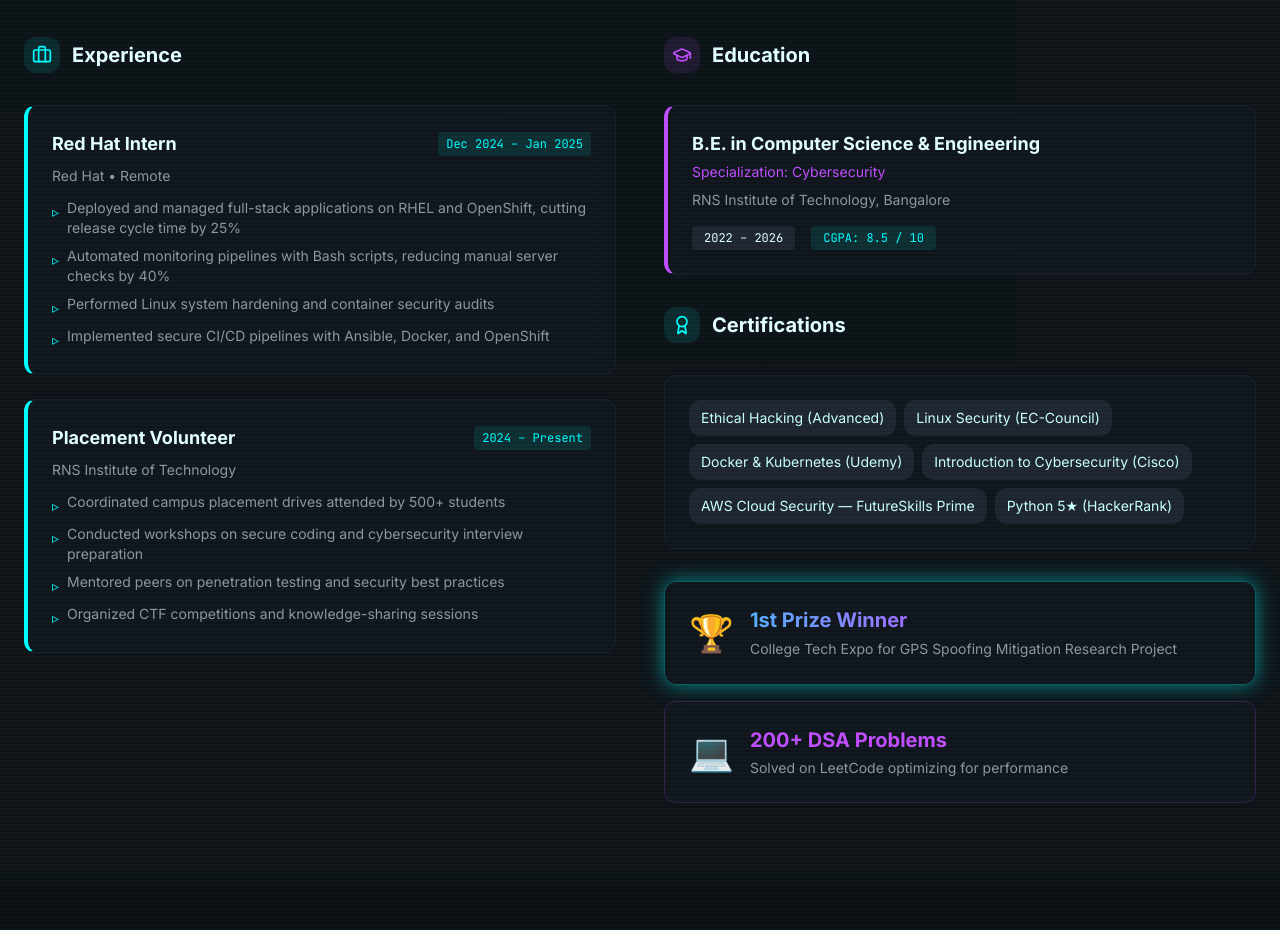
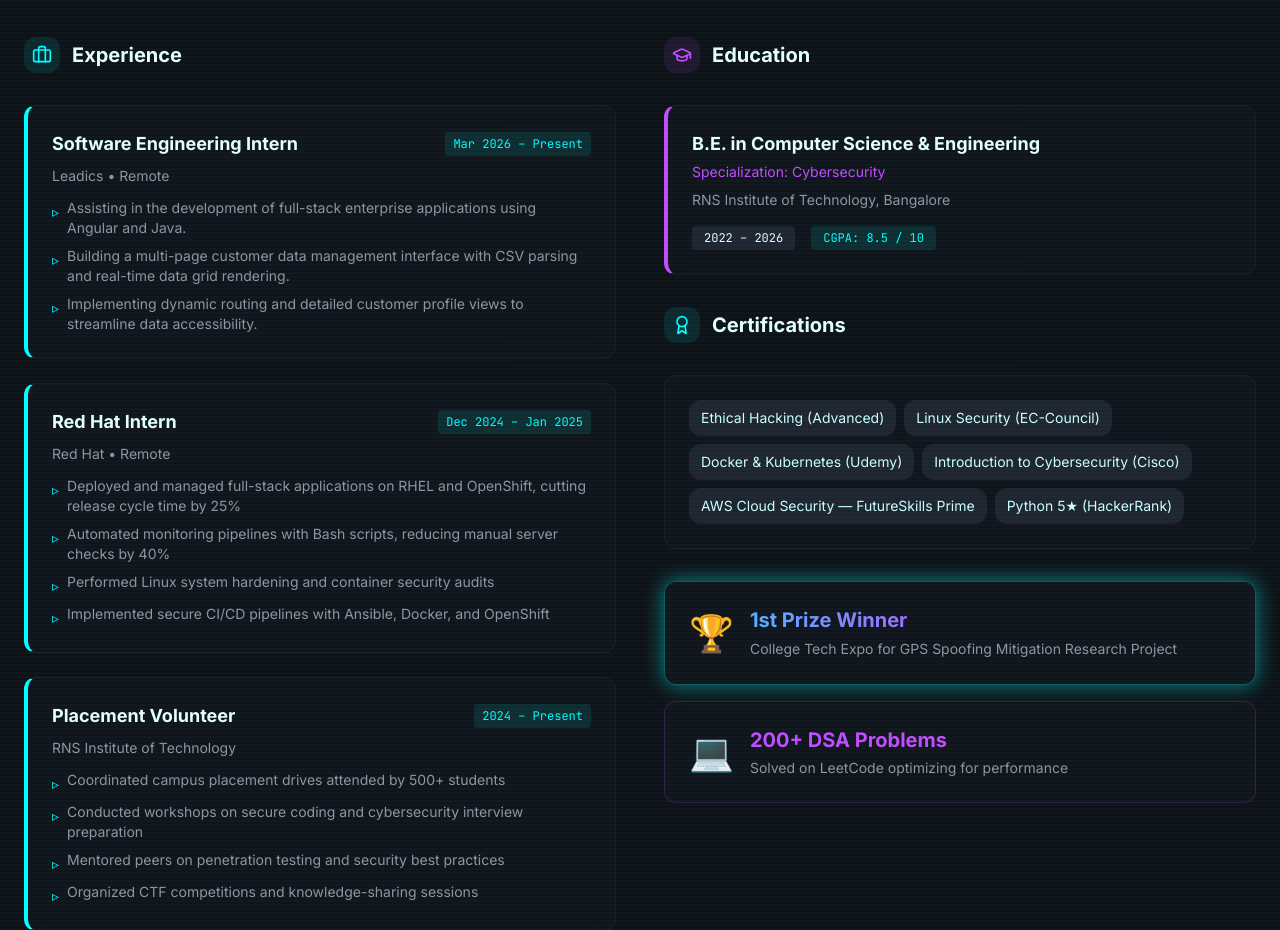
Before and after one commit to utkarshun/portfolio, a React (Vite) app: page / in a window 1280 px wide. Shown: the part 3700-4630 px from the top of the page. Built offline with nearby package versions, Linux system fonts and the light colour scheme; the HTML template or start-up script is replaced by a standard one.

Commit message:
feat: add Leadics SWE internship

```diff
--- a/src/components/ExperienceSection.tsx
+++ b/src/components/ExperienceSection.tsx
@@ -1,6 +1,17 @@
 import { Briefcase, GraduationCap, Award } from "lucide-react";
 
 const experiences = [
+  {
+    title: "Software Engineering Intern",
+    company: "Leadics",
+    period: "Mar 2026 – Present",
+    type: "Remote",
+    description: [
+      "Assisting in the development of full-stack enterprise applications using Angular and Java.",
+      "Building a multi-page customer data management interface with CSV parsing and real-time data grid rendering.",
+      "Implementing dynamic routing and detailed customer profile views to streamline data accessibility.",
+    ],
+  },
   {
     title: "Red Hat Intern",
     company: "Red Hat",
```
